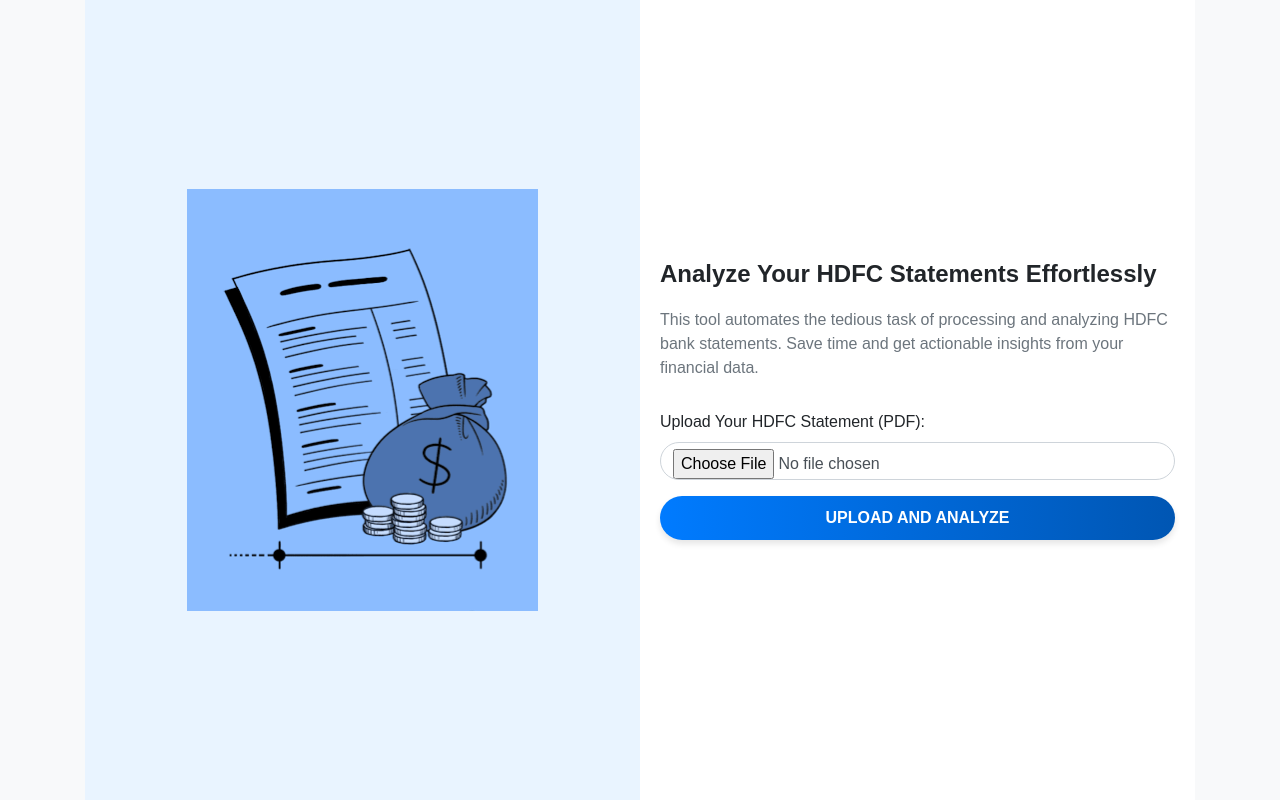
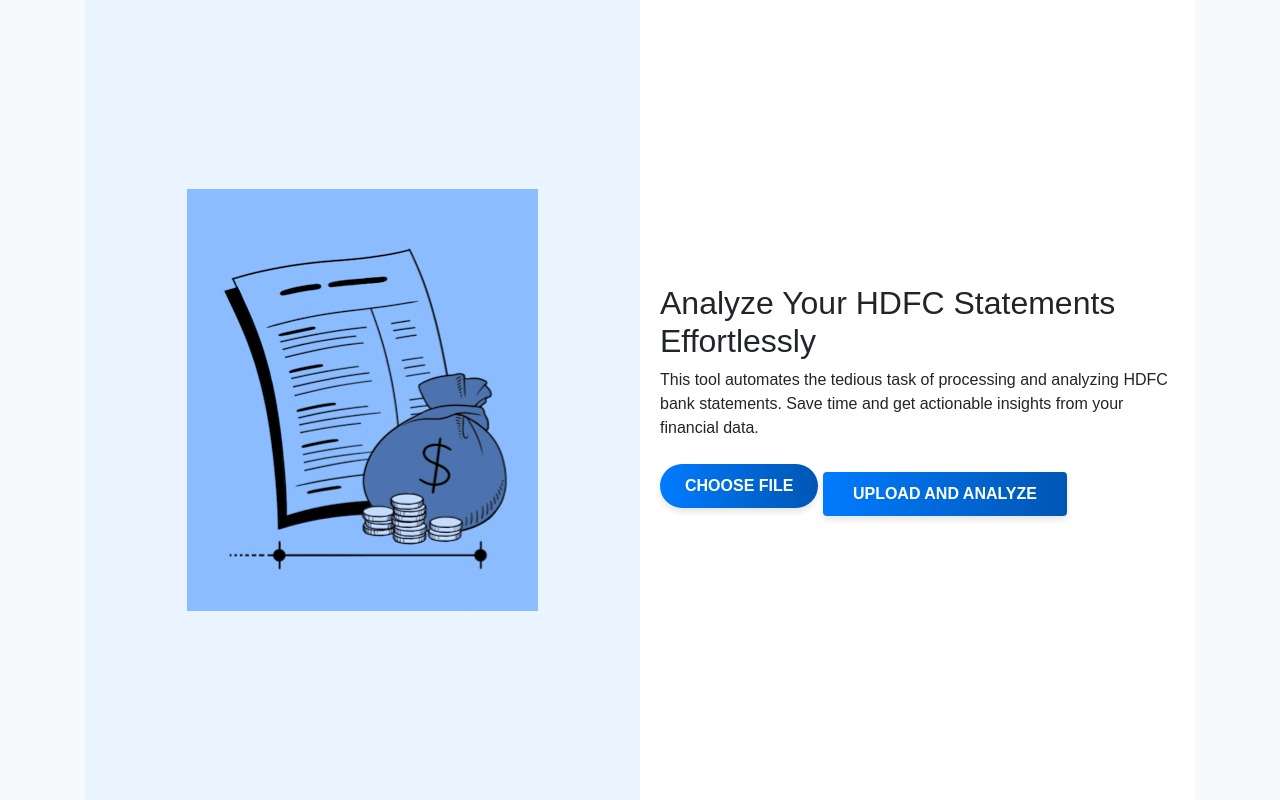
Before and after one commit to mitbapl/SOA2XLS_Turnover, a Flask app: page / in a window 1280 px wide. Run offline with Flask 3, Linux system fonts and the light colour scheme; some libraries are stand-ins or nearby versions.

Commit message:
Update Index.html

```diff
--- a/templates/Index.html
+++ b/templates/Index.html
@@ -14,7 +14,7 @@
         }
         .container {
             display: flex;
-            flex-direction: column; /* Stacks sections vertically for mobile */
+            flex-direction: column;
             height: 100vh;
         }
         .left-section, .right-section {
@@ -34,19 +34,27 @@
         .right-section {
             background-color: #ffffff;
         }
-        .right-section h2 {
-            font-size: 24px;
+        .custom-file-upload {
+            display: inline-block;
+            background: linear-gradient(90deg, #007bff, #0056b3);
+            color: white;
+            padding: 10px 25px;
+            font-size: 16px;
             font-weight: bold;
-            margin-bottom: 20px;
+            text-transform: uppercase;
+            border: none;
+            border-radius: 25px;
+            cursor: pointer;
             text-align: center;
+            box-shadow: 0 4px 6px rgba(0, 0, 0, 0.1);
+            transition: all 0.3s ease;
         }
-        .right-section p {
-            color: #6c757d;
-            margin-bottom: 30px;
-            text-align: center;
+        .custom-file-upload:hover {
+            background: linear-gradient(90deg, #0056b3, #003f7f);
+            transform: translateY(-2px);
         }
-        .form-control, .btn-primary {
-            border-radius: 25px;
+        #file-input {
+            display: none; /* Hide the actual file input */
         }
         .btn-primary {
             padding: 10px 30px;
@@ -64,10 +72,7 @@
         }
         @media (min-width: 768px) {
             .container {
-                flex-direction: row; /* Horizontal layout for tablets/desktops */
-            }
-            .right-section h2, .right-section p {
-                text-align: left;
+                flex-direction: row; /* Horizontal layout for larger screens */
             }
         }
     </style>
@@ -83,13 +88,15 @@
             <div>
                 <h2>Analyze Your HDFC Statements Effortlessly</h2>
                 <p>This tool automates the tedious task of processing and analyzing HDFC bank statements. Save time and get actionable insights from your financial data.</p>
-                <form action="/upload" method="POST" enctype="multipart/form-data">
-                    <div class="form-group">
-                        <label for="file">Upload Your HDFC Statement (PDF):</label>
-                        <input type="file" class="form-control" id="file" name="file" accept=".pdf" required>
-                    </div>
-                    <button type="submit" class="btn btn-primary btn-block">Upload and Analyze</button>
-                </form>
+
+                <!-- Custom File Upload -->
+                <label for="file-input" class="custom-file-upload">
+                    Choose File
+                </label>
+                <input type="file" id="file-input" name="file" accept=".pdf">
+
+                <!-- Submit Button -->
+                <button type="submit" class="btn btn-primary mt-3">Upload and Analyze</button>
             </div>
         </div>
     </div>
```
